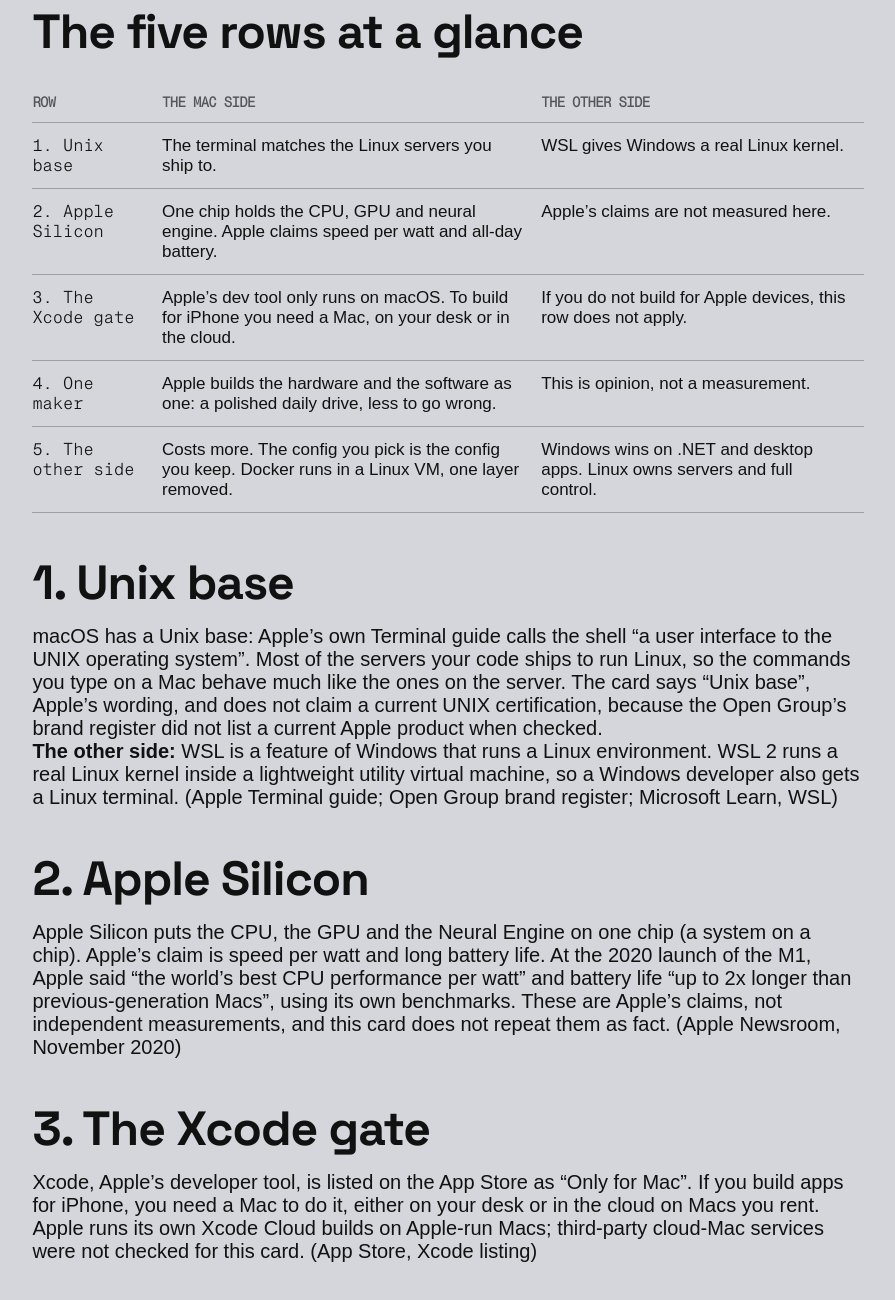
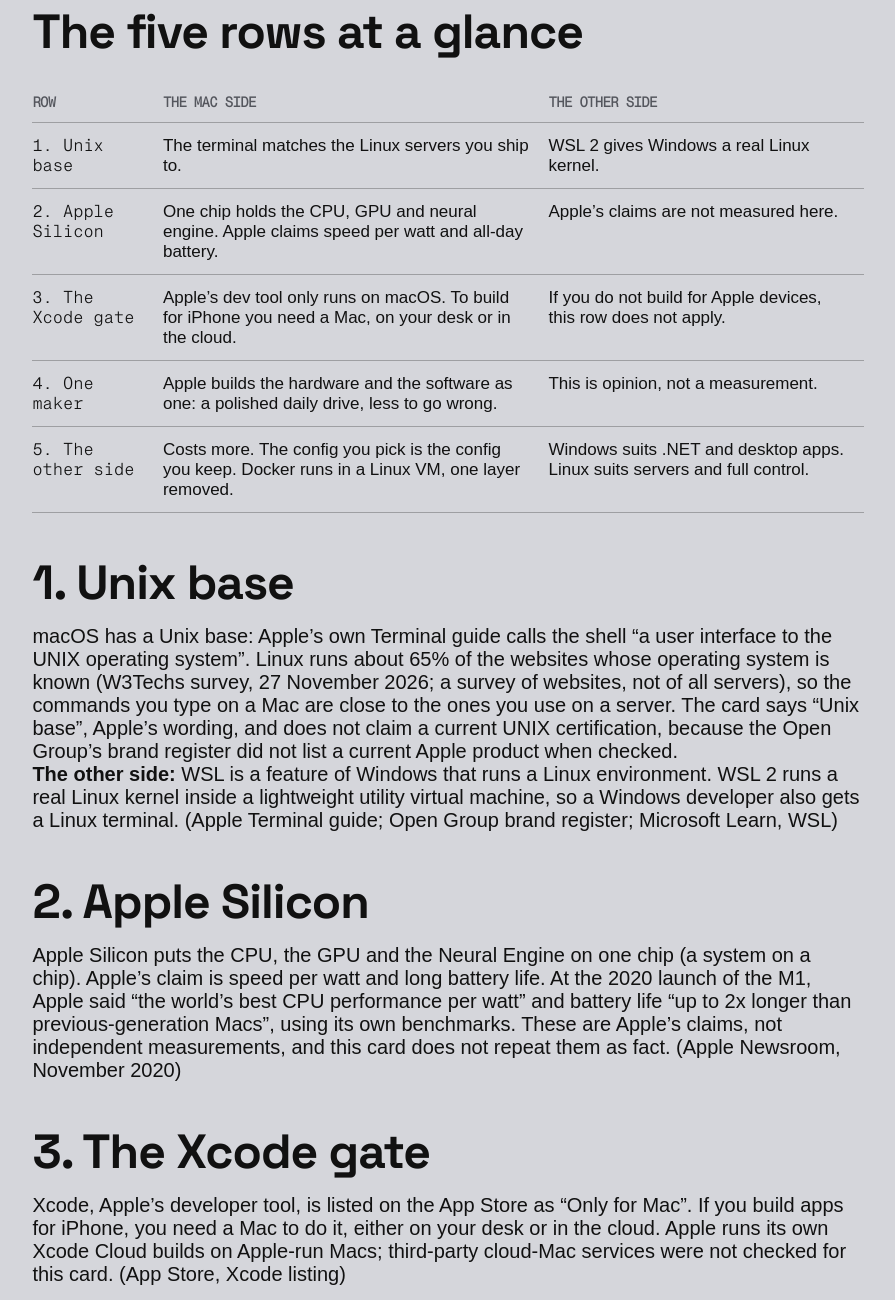
Before and after one commit to huberttheinventor/huberttheinventor.github.io, a plain HTML site: page macos.html in a window 1280 px wide. Shown: the part 1280-2580 px from the top of the page, without its empty margins (198-1093 px from the left). Drawn offline with Linux system fonts and the light colour scheme; a web font is replaced by a local one.

Commit message:
macos.html: wrap long source URLs, add W3Techs source, soften .NET/servers lines, WSL 2 consistency, correct analytics comments
Co-Authored-By: Claude Sonnet 5.5 <noreply@anthropic.com>

```diff
--- a/macos.html
+++ b/macos.html
@@ -14,7 +14,7 @@
 @media(max-width:600px){.journalArticle__article h1{font-size:32px}.journalArticle__article h2{font-size:30px}}
 /* Structural additions use the deployed reading-plate colors and typefaces.
    The header/article/document-cell markup is the current squash.html system.
-   No alternate palette, typeface, source art, tracker or message form. */
+   No alternate palette, typeface, source art or message form; the site-wide GoatCounter counter (script below) is the only tracker. */
 #model.journalArticle__article{opacity:1}
 header .logo .line__inner{transform:none;opacity:1}
 .journalArticle__article code{background:rgba(0,0,0,.08);border-radius:4px;display:inline;font-family:Mono,ui-monospace,monospace;font-size:88%;padding:.1em .38em;white-space:normal;overflow-wrap:anywhere}
@@ -26,7 +26,7 @@ header .logo .line__inner{transform:none;opacity:1}
 .definitions{display:grid;grid-template-columns:1fr 1fr;gap:18px;margin-bottom:34px}.definitions .term{border-top:1px solid var(--plate-read-rule);padding-top:14px}.definitions h3{font-size:32px;line-height:1.05;margin:0 0 10px}.definitions p{font-size:17px;line-height:1.5;margin:0}
 .rules-table{width:100%;border-collapse:collapse;font-size:17px}.rules-table th,.rules-table td{border-bottom:1px solid var(--plate-read-rule);padding:12px 8px;text-align:left;vertical-align:top}.rules-table th{font-family:Mono,ui-monospace,monospace;font-size:14px;color:var(--plate-read-dim)}
 .download-row{display:flex;gap:20px;flex-wrap:wrap;margin:18px 0 28px;font-family:Mono,ui-monospace,monospace;font-size:14px}.download-row a{text-decoration:underline}
-.journalArticle__article h2{font-size:48px;letter-spacing:-.02em;line-height:1;margin-top:46px;margin-bottom:18px}.source-list{font-size:16px}.source-list li{margin-bottom:8px}.resource-scope{font-size:14px;color:var(--plate-read-dim)}
+.journalArticle__article h2{font-size:48px;letter-spacing:-.02em;line-height:1;margin-top:46px;margin-bottom:18px}.source-list{font-size:16px}.source-list li{margin-bottom:8px}.resource-scope{font-size:14px;color:var(--plate-read-dim)}.journalArticle__article p,.journalArticle__article li{overflow-wrap:anywhere}
 #model{scroll-margin-top:116px}.hover_effect{opacity:1!important}
 @media(max-width:600px){.journalArticle__article pre{padding:14px 10px}.journalArticle__article pre code{font-size:12px;white-space:pre-wrap;overflow-wrap:anywhere}.journalArticle__article pre.scroll code{white-space:pre;overflow-wrap:normal}.definitions{grid-template-columns:1fr}.definitions h3{font-size:28px}.journalArticle__article h2{font-size:36px}.rules-table{font-size:15px}.table-scroll{overflow-x:auto}.rules-table{min-width:0;font-size:14px}.table-scroll .rules-table th,.table-scroll .rules-table td{padding:10px 2px}.table-scroll .rules-table th{font-size:11px}.exchange-wide{display:none}.exchange-mobile{display:block}.hubert-note{margin-bottom:24px}}
 @media(min-width:601px){.exchange-mobile{display:none}}
@@ -142,27 +142,27 @@ header .logo .line__inner{transform:none;opacity:1}
 <figure class="card-figure"><a href="/img/macos-card.png"><img src="/img/macos-card.png" width="1080" height="1920" loading="lazy" alt="The dev-OS pick card: five rows (Unix base, Apple Silicon, the Xcode gate, one maker, the other side), the rule &#x201C;your tools, your workflow, what you&#x2019;re building&#x201D;, and the small print that speed per watt and battery are Apple&#x2019;s claims, not measured."></a><figcaption>The card from the film. <a href="/img/macos-card.png" download>Download the image</a>.</figcaption></figure>
 <h2>The five rows at a glance</h2>
 <div class="table-scroll"><table class="rules-table"><thead><tr><th scope="col">Row</th><th scope="col">The Mac side</th><th scope="col">The other side</th></tr></thead><tbody>
-<tr><td>1. Unix base</td><td>The terminal matches the Linux servers you ship to.</td><td>WSL gives Windows a real Linux kernel.</td></tr>
+<tr><td>1. Unix base</td><td>The terminal matches the Linux servers you ship to.</td><td>WSL 2 gives Windows a real Linux kernel.</td></tr>
 <tr><td>2. Apple Silicon</td><td>One chip holds the CPU, GPU and neural engine. Apple claims speed per watt and all-day battery.</td><td>Apple&#x2019;s claims are not measured here.</td></tr>
 <tr><td>3. The Xcode gate</td><td>Apple&#x2019;s dev tool only runs on macOS. To build for iPhone you need a Mac, on your desk or in the cloud.</td><td>If you do not build for Apple devices, this row does not apply.</td></tr>
 <tr><td>4. One maker</td><td>Apple builds the hardware and the software as one: a polished daily drive, less to go wrong.</td><td>This is opinion, not a measurement.</td></tr>
-<tr><td>5. The other side</td><td>Costs more. The config you pick is the config you keep. Docker runs in a Linux VM, one layer removed.</td><td>Windows wins on .NET and desktop apps. Linux owns servers and full control.</td></tr>
+<tr><td>5. The other side</td><td>Costs more. The config you pick is the config you keep. Docker runs in a Linux VM, one layer removed.</td><td>Windows suits .NET and desktop apps. Linux suits servers and full control.</td></tr>
 </tbody></table></div>
 <h2>1. Unix base</h2>
-<p>macOS has a Unix base: Apple&#x2019;s own Terminal guide calls the shell &#x201C;a user interface to the UNIX operating system&#x201D;. Most of the servers your code ships to run Linux, so the commands you type on a Mac behave much like the ones on the server. The card says &#x201C;Unix base&#x201D;, Apple&#x2019;s wording, and does not claim a current UNIX certification, because the Open Group&#x2019;s brand register did not list a current Apple product when checked.</p>
+<p>macOS has a Unix base: Apple&#x2019;s own Terminal guide calls the shell &#x201C;a user interface to the UNIX operating system&#x201D;. Linux runs about 65% of the websites whose operating system is known (W3Techs survey, 27 November 2026; a survey of websites, not of all servers), so the commands you type on a Mac are close to the ones you use on a server. The card says &#x201C;Unix base&#x201D;, Apple&#x2019;s wording, and does not claim a current UNIX certification, because the Open Group&#x2019;s brand register did not list a current Apple product when checked.</p>
 <p><strong>The other side:</strong> WSL is a feature of Windows that runs a Linux environment. WSL 2 runs a real Linux kernel inside a lightweight utility virtual machine, so a Windows developer also gets a Linux terminal. (Apple Terminal guide; Open Group brand register; Microsoft Learn, WSL)</p>
 <h2>2. Apple Silicon</h2>
 <p>Apple Silicon puts the CPU, the GPU and the Neural Engine on one chip (a system on a chip). Apple&#x2019;s claim is speed per watt and long battery life. At the 2020 launch of the M1, Apple said &#x201C;the world&#x2019;s best CPU performance per watt&#x201D; and battery life &#x201C;up to 2x longer than previous-generation Macs&#x201D;, using its own benchmarks. These are Apple&#x2019;s claims, not independent measurements, and this card does not repeat them as fact. (Apple Newsroom, November 2020)</p>
 <h2>3. The Xcode gate</h2>
-<p>Xcode, Apple&#x2019;s developer tool, is listed on the App Store as &#x201C;Only for Mac&#x201D;. If you build apps for iPhone, you need a Mac to do it, either on your desk or in the cloud on Macs you rent. Apple runs its own Xcode Cloud builds on Apple-run Macs; third-party cloud-Mac services were not checked for this card. (App Store, Xcode listing)</p>
+<p>Xcode, Apple&#x2019;s developer tool, is listed on the App Store as &#x201C;Only for Mac&#x201D;. If you build apps for iPhone, you need a Mac to do it, either on your desk or in the cloud. Apple runs its own Xcode Cloud builds on Apple-run Macs; third-party cloud-Mac services were not checked for this card. (App Store, Xcode listing)</p>
 <h2>4. One maker</h2>
 <p>Apple builds the hardware and the software together. Many developers say that makes a polished daily drive with less to go wrong. That is a widely shared opinion, not a measurement: no figures are claimed for build quality, trackpad, display or compatibility.</p>
 <h2>5. The other side</h2>
-<ul><li>Costs more, and the configuration you pick is the configuration you keep. This is a trade-off, stated without figures, and was not checked against current store pages.</li><li>Docker on a Mac runs inside a Linux virtual machine, one layer removed from the system you type in. (Docker documentation)</li><li>Windows wins on .NET and desktop apps. Linux owns servers and full control. These are the card&#x2019;s summary of where each platform is strongest, not a ranking.</li></ul>
+<ul><li>Costs more, and the configuration you pick is the configuration you keep. This is a trade-off, stated without figures, and was not checked against current store pages.</li><li>Docker on a Mac runs inside a Linux virtual machine, one layer removed from the system you type in. (Docker documentation)</li><li>Windows suits .NET and desktop apps. Linux suits servers and full control. This is the card&#x2019;s short summary of where each platform is strongest, a matter of fit rather than a ranking; the only figure behind it is the W3Techs website survey above.</li></ul>
 <h2>The rule</h2>
 <p>Your tools. Your workflow. What you&#x2019;re building. Those three decide the right OS.</p>
 <p>The small print: speed per watt and battery are Apple&#x2019;s claims, not measured. Cost and the locked config are trade-offs, not figures.</p>
-<p>Sources, read 2026-11-13: Apple Terminal user guide (support.apple.com/guide/terminal); Open Group Open Brand Register (opengroup.org/openbrand/register); Microsoft Learn, &#x201C;What is the Windows Subsystem for Linux&#x201D; (updated 2026-06-02); Apple Newsroom, &#x201C;Apple unleashes M1&#x201D; (November 2020); App Store, Xcode (apps.apple.com/us/app/xcode/id497799835); Docker Desktop documentation, virtual machine managers and Mac install. Not covered, because it was not checked: prices, benchmark comparisons, which software still lacks native Apple Silicon support. macOS, Windows, Linux, Xcode, Docker and .NET are trademarks of their owners; this card is an independent explainer and is not affiliated with or endorsed by Apple, Microsoft or Docker.</p>
+<p>Sources, read 2026-11-13: Apple Terminal user guide (support.apple.com/guide/terminal); Open Group Open Brand Register (opengroup.org/openbrand/register); W3Techs, Linux usage statistics for websites (w3techs.com/technologies/details/os-linux, read 2026-11-27); Microsoft Learn, &#x201C;What is the Windows Subsystem for Linux&#x201D; (updated 2026-06-02); Apple Newsroom, &#x201C;Apple unleashes M1&#x201D; (November 2020); App Store, Xcode (apps.apple.com/us/app/xcode/id497799835); Docker Desktop documentation, virtual machine managers and Mac install. Not covered, because it was not checked: prices, benchmark comparisons, which software still lacks native Apple Silicon support. macOS, Windows, Linux, Xcode, Docker and .NET are trademarks of their owners; this card is an independent explainer and is not affiliated with or endorsed by Apple, Microsoft or Docker.</p>
     </div>
   </section></div>
 <section class="section no__p footer section__blue" role="contentinfo">
@@ -186,7 +186,7 @@ header .logo .line__inner{transform:none;opacity:1}
   </section>
   <div class="cursor"><div class="cursor__inner"></div></div>
 </main>
-<!-- Current site motion/menu scripts; no analytics or signup form is added. -->
+<!-- Current site motion/menu scripts; the site-wide GoatCounter counter (see head) is the only analytics, and no signup form is added. -->
 <!-- build:scripts -->
 <script src="/assets/js/gsap.min.js?v=2026-10-07-pieces"></script>
 <script src="/assets/js/ScrollTrigger.min.js?v=2026-10-07-pieces"></script>
```
